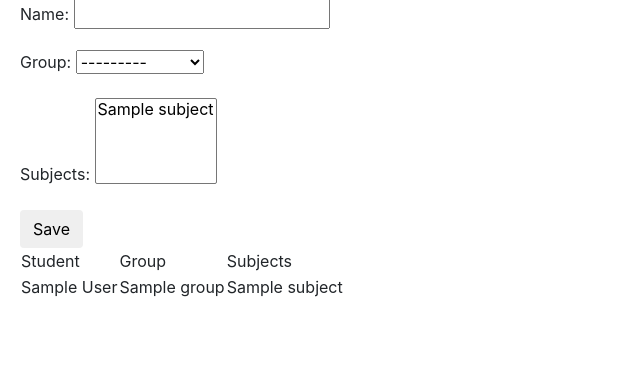
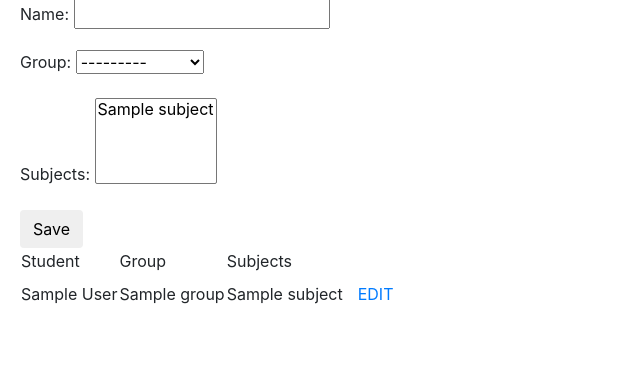
Before and after one commit to Datny/school-students-studies, a Django app: page /students/ in a window 1280 px wide. Shown: the part 211-591 px from the top of the page, without its empty margins (0-640 px from the left). Run offline with Django 3.2, Linux system fonts and the light colour scheme; tables that the repository leaves empty hold one stand-in row (values such as "Sample post"); some libraries are stand-ins or nearby versions.

Commit message:
Add edit to student form

```diff
--- a/school/school/urls.py
+++ b/school/school/urls.py
@@ -8,9 +8,13 @@ from . import views
 urlpatterns = [
     path("admin/", admin.site.urls),
     path("", views.home, name="home"),
+
     path("teachers/", views.teachers, name="teachers"),
     path("<int:pk>/teacher_edit/", views.teacher_edit, name="teacher_edit"),
+
     path("students/", views.students, name="students"),
+    path("<int:pk>/student_edit/", views.student_edit, name="student_edit"),
+
     path("grades/", views.grades, name="grades"),
     path("<int:pk>/grade_edit/", views.grade_edit, name="grade_edit"),
 
--- a/school/school/views.py
+++ b/school/school/views.py
@@ -44,6 +44,20 @@ def students(request):
     else:
         form = StudentForm()
     return render(request, "students.html", {"form": form, "students": students})
+
+def student_edit(request,pk):
+    student = get_object_or_404(Student, pk=pk)
+    students = Student.objects.order_by("group", "name")
+
+    if request.method == "POST":
+        form = StudentForm(request.POST, instance=student)
+        if form.is_valid():
+            form.save()
+            return redirect("students")
+    else:
+        form = StudentForm(instance=student)
+    return render(request, "students.html", {"form": form, "students": students})
+
 
 def grades(request):
     grades = Grade.objects.order_by("grade")
--- a/school/templates/students.html
+++ b/school/templates/students.html
@@ -15,12 +15,14 @@
             <td>Student</td>
             <td>Group</td>
             <td>Subjects</td>
+            <td></td>
         </tr>
         {% for student in students %}
         <tr>
             <td> {{student.name}}</td>
             <td> {{student.group}}</td>
             <td> {{student.get_subjects}}</td>
+            <td><a class="btn btn-default" href="{% url 'student_edit' pk=student.pk %}">EDIT</a></td>
         </tr>
         {% endfor %}
     </table>
```
